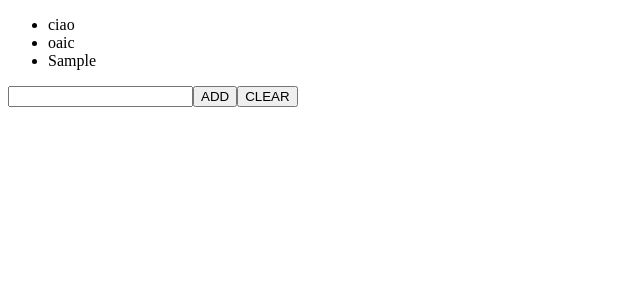
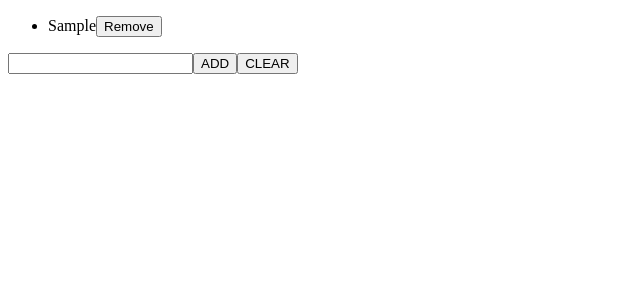
Before and after one commit to Joele-E/esercizio5_09, a React (Create React App) app: page / in a window 1280 px wide. Both pictures are taken after typing "Sample" into the empty fields and a click on the button "ADD". Shown: the top 300 px of the page, without its empty margins (0-640 px from the left). Built offline with nearby package versions, Linux system fonts and the light colour scheme.

Commit message:
exercise done

```diff
--- a/src/TodoList.js
+++ b/src/TodoList.js
@@ -2,7 +2,7 @@ import React from "react";
 
 export default class TodoList extends React.Component {
   state = {
-    items: ["ciao", "oaic"],
+    items: [],
     currentTodo: "",
   };
 
@@ -16,12 +16,29 @@ export default class TodoList extends React.Component {
   clearList = () => {
     this.setState({ items: [] });
   };
+  handleRemove = (event, index) => {
+    let key = index;
+
+    let todoItems = this.state.items;
+    let slicedArr = todoItems.splice(key, 1);
+
+    this.setState({ items: todoItems });
+  };
   render() {
     return (
       <div>
         <ul>
-          {this.state.items.map((todo) => (
-            <li>{todo}</li>
+          {this.state.items.map((todo, index) => (
+            <li key={index}>
+              {todo}
+              <button
+                onClick={(event) => {
+                  this.handleRemove(event, index);
+                }}
+              >
+                Remove
+              </button>
+            </li>
           ))}
         </ul>
 
```
